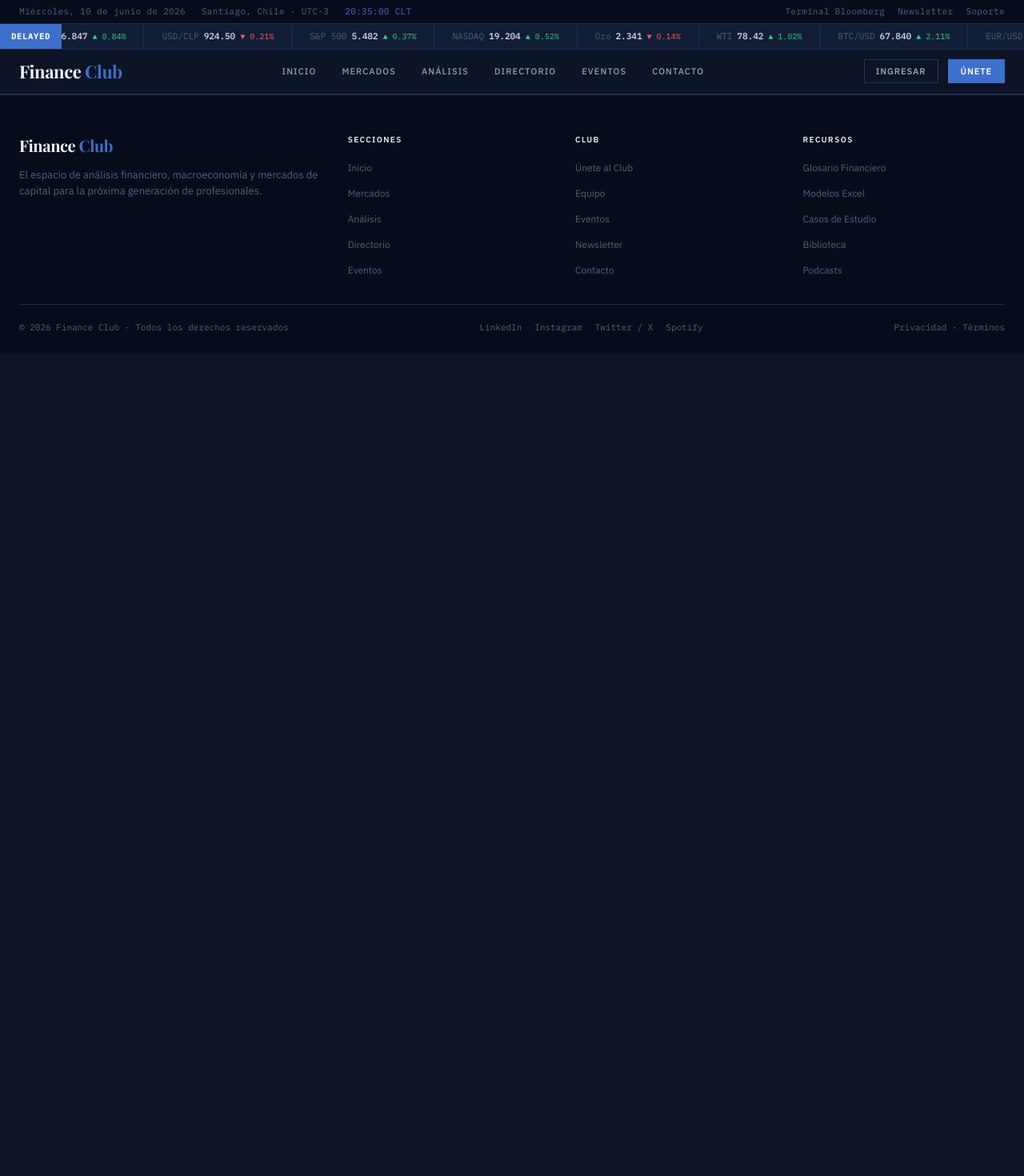
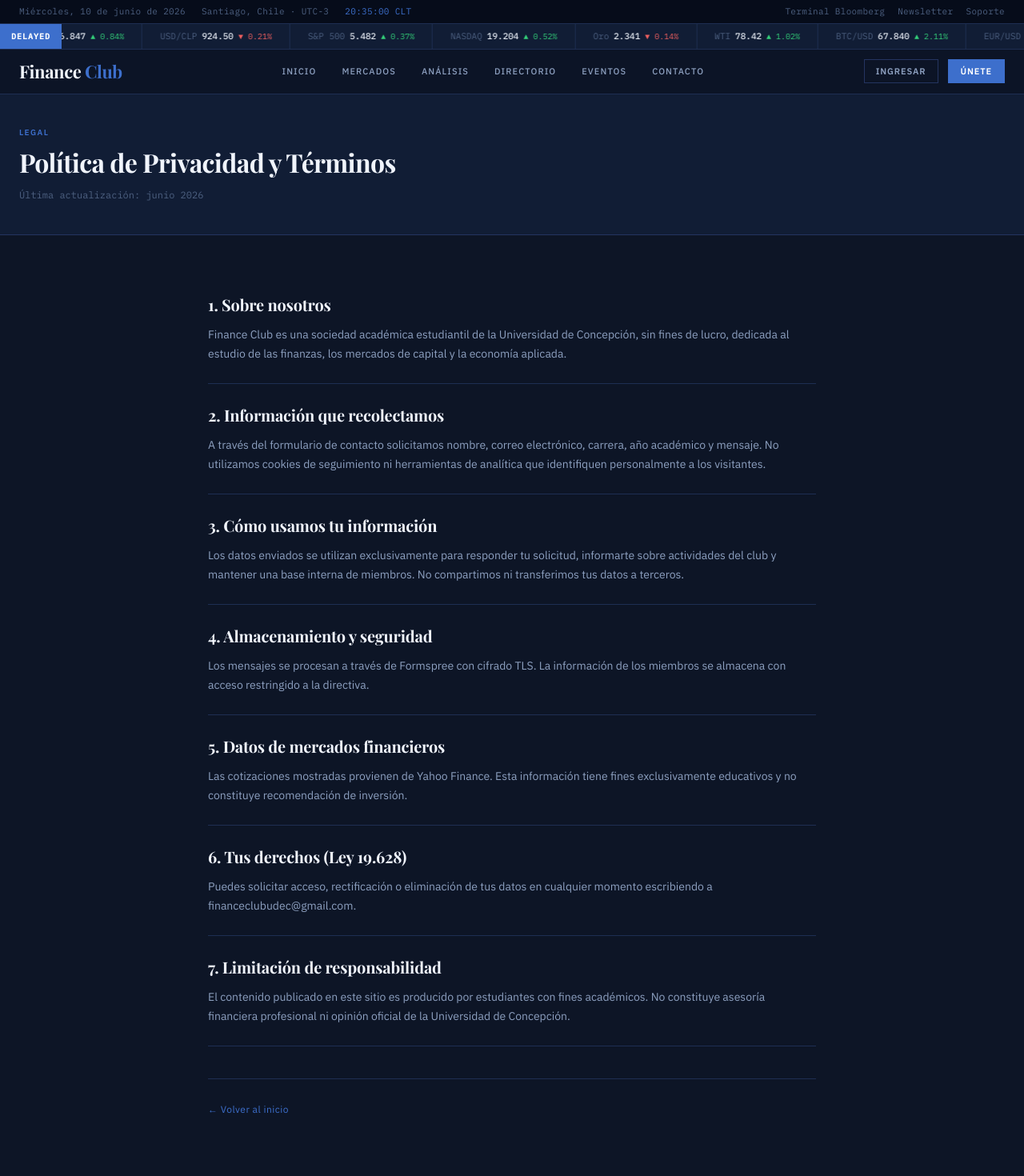
Before and after one commit to itoo1/FinanceClubWebsite, a React (Vite) app in the folder client/: page /privacidad in a window 1280 px wide. Shown: the top 1470 px of the page at 80% size. Before the commit the page ends 800 px from the top, so only its background shows below. Built offline with nearby package versions, Linux system fonts and the light colour scheme; no server answers; a web font is replaced by a local one.

Commit message:
add privacidad route

```diff
--- a/client/src/App.jsx
+++ b/client/src/App.jsx
@@ -8,6 +8,7 @@ import Mercados   from './pages/Mercados'
 import Eventos    from './pages/Eventos'
 import Research   from './pages/Research'
 import Contacto   from './pages/Contacto'
+import Privacidad from './pages/Privacidad'
 
 function PageWrapper({ children }) {
   const [visible, setVisible] = React.useState(false)
@@ -30,12 +31,13 @@ function AnimatedRoutes() {
   const location = useLocation()
   return (
     <Routes location={location} key={location.pathname}>
-      <Route path="/"           element={<PageWrapper><Home /></PageWrapper>}       />
-      <Route path="/directorio" element={<PageWrapper><Directorio /></PageWrapper>} />
-      <Route path="/mercados"   element={<PageWrapper><Mercados /></PageWrapper>}   />
-      <Route path="/eventos"    element={<PageWrapper><Eventos /></PageWrapper>}    />
-      <Route path="/research"   element={<PageWrapper><Research /></PageWrapper>}   />
-      <Route path="/contacto"   element={<PageWrapper><Contacto /></PageWrapper>}   />
+      <Route path="/"            element={<PageWrapper><Home /></PageWrapper>}       />
+      <Route path="/directorio"  element={<PageWrapper><Directorio /></PageWrapper>} />
+      <Route path="/mercados"    element={<PageWrapper><Mercados /></PageWrapper>}   />
+      <Route path="/eventos"     element={<PageWrapper><Eventos /></PageWrapper>}    />
+      <Route path="/research"    element={<PageWrapper><Research /></PageWrapper>}   />
+      <Route path="/contacto"    element={<PageWrapper><Contacto /></PageWrapper>}   />
+      <Route path="/privacidad"  element={<PageWrapper><Privacidad /></PageWrapper>} />
     </Routes>
   )
 }
--- a/client/src/components/Footer.jsx
+++ b/client/src/components/Footer.jsx
@@ -31,7 +31,7 @@ export default function Footer() {
           <div className={s.social}>
             {['LinkedIn','Instagram','Twitter / X','Spotify'].map(n => <a key={n} href="#">{n}</a>)}
           </div>
-          <span>Privacidad · Términos</span>
+          <Link to="/privacidad">Privacidad · Términos</Link>
         </div>
       </div>
     </footer>
--- /dev/null
+++ b/client/src/pages/Privacidad.jsx
@@ -0,0 +1,59 @@
+import React from 'react'
+import { Link } from 'react-router-dom'
+import s from './Privacidad.module.css'
+
+const sections = [
+  {
+    title: '1. Sobre nosotros',
+    text: 'Finance Club es una sociedad académica estudiantil de la Universidad de Concepción, sin fines de lucro, dedicada al estudio de las finanzas, los mercados de capital y la economía aplicada.'
+  },
+  {
+    title: '2. Información que recolectamos',
+    text: 'A través del formulario de contacto solicitamos nombre, correo electrónico, carrera, año académico y mensaje. No utilizamos cookies de seguimiento ni herramientas de analítica que identifiquen personalmente a los visitantes.'
+  },
+  {
+    title: '3. Cómo usamos tu información',
+    text: 'Los datos enviados se utilizan exclusivamente para responder tu solicitud, informarte sobre actividades del club y mantener una base interna de miembros. No compartimos ni transferimos tus datos a terceros.'
+  },
+  {
+    title: '4. Almacenamiento y seguridad',
+    text: 'Los mensajes se procesan a través de Formspree con cifrado TLS. La información de los miembros se almacena con acceso restringido a la directiva.'
+  },
+  {
+    title: '5. Datos de mercados financieros',
+    text: 'Las cotizaciones mostradas provienen de Yahoo Finance. Esta información tiene fines exclusivamente educativos y no constituye recomendación de inversión.'
+  },
+  {
+    title: '6. Tus derechos (Ley 19.628)',
+    text: 'Puedes solicitar acceso, rectificación o eliminación de tus datos en cualquier momento escribiendo a financeclubudec@gmail.com.'
+  },
+  {
+    title: '7. Limitación de responsabilidad',
+    text: 'El contenido publicado en este sitio es producido por estudiantes con fines académicos. No constituye asesoría financiera profesional ni opinión oficial de la Universidad de Concepción.'
+  },
+]
+
+export default function Privacidad() {
+  return (
+    <main className={s.page}>
+      <div className={s.header}>
+        <div className={s.eyebrow}>Legal</div>
+        <h1 className={s.title}>Política de Privacidad y Términos</h1>
+        <p className={s.subtitle}>Última actualización: junio 2026</p>
+      </div>
+      <div className="container">
+        <div className={s.content}>
+          {sections.map((sec, i) => (
+            <div key={i} className={s.section}>
+              <h2 className={s.secTitle}>{sec.title}</h2>
+              <p className={s.secText}>{sec.text}</p>
+            </div>
+          ))}
+          <div className={s.back}>
+            <Link to="/" className={s.backLink}>← Volver al inicio</Link>
+          </div>
+        </div>
+      </div>
+    </main>
+  )
+}
--- /dev/null
+++ b/client/src/pages/Privacidad.module.css
@@ -0,0 +1,31 @@
+.page { min-height: calc(100vh - 120px); padding-bottom: 60px; }
+
+.header { background: var(--bg2); border-bottom: 1px solid var(--border2); padding: 40px 24px; }
+
+.eyebrow { font-size: 10px; font-weight: 600; letter-spacing: .14em; text-transform: uppercase; color: var(--accent); margin-bottom: 6px; font-family: var(--sans); }
+
+.title { font-family: var(--serif); font-size: 32px; font-weight: 700; color: var(--white); letter-spacing: -.02em; margin-bottom: 8px; }
+
+.subtitle { font-size: 12px; color: var(--muted); font-family: var(--mono); }
+
+.content { padding: 48px 0; max-width: 760px; margin: 0 auto; }
+
+.section { padding: 24px 0; border-bottom: 1px solid var(--border); }
+
+.section:last-of-type { border-bottom: none; }
+
+.secTitle { font-family: var(--serif); font-size: 20px; font-weight: 700; color: var(--white); margin-bottom: 10px; letter-spacing: -.01em; }
+
+.secText { font-size: 14px; color: var(--text-sec); line-height: 1.75; }
+
+.back { margin-top: 40px; padding-top: 24px; border-top: 1px solid var(--border); }
+
+.backLink { font-size: 12px; color: var(--accent); font-family: var(--sans); letter-spacing: .04em; }
+
+.backLink:hover { color: var(--white); }
+
+@media (max-width: 768px) {
+  .header { padding: 28px 16px; }
+  .title { font-size: 26px; }
+  .content { padding: 32px 0; }
+}
```
